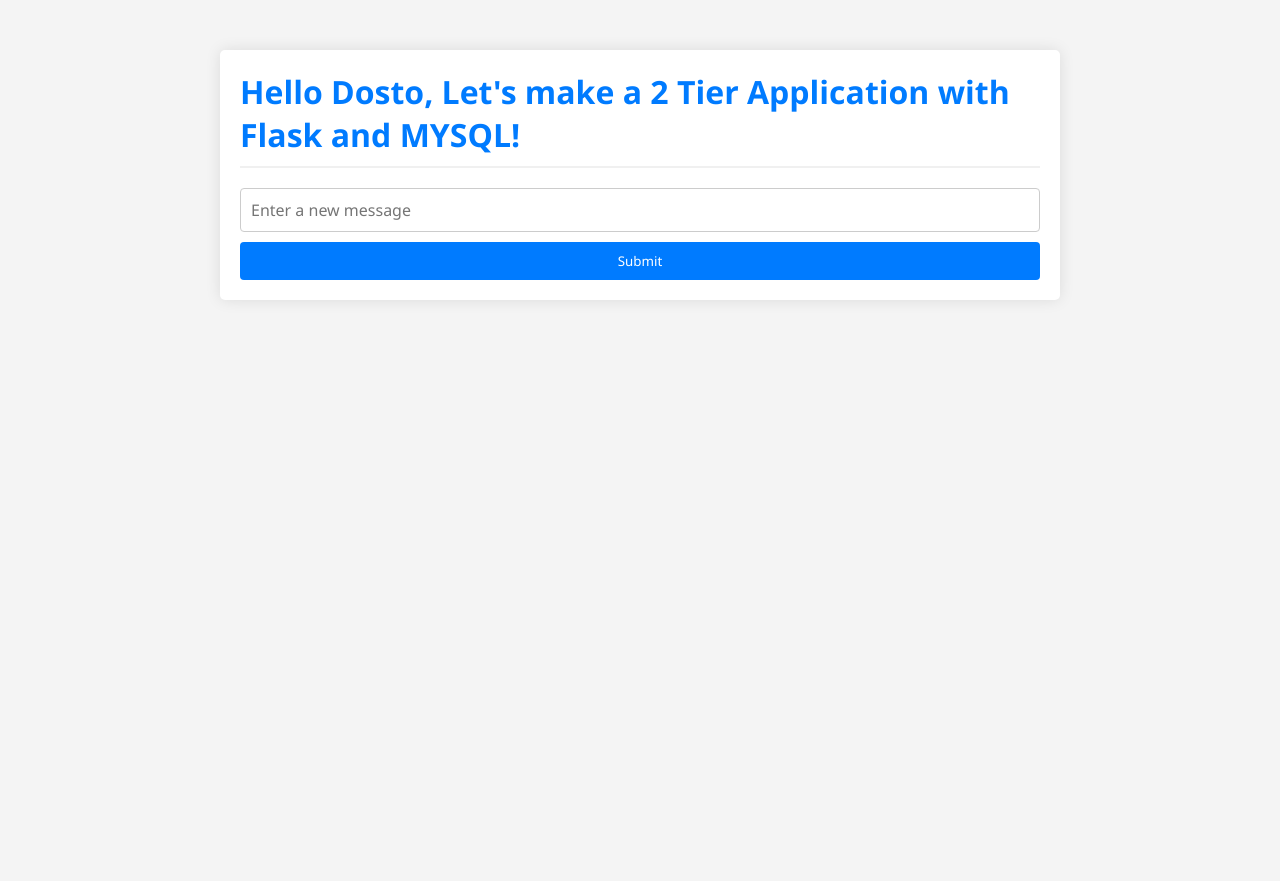
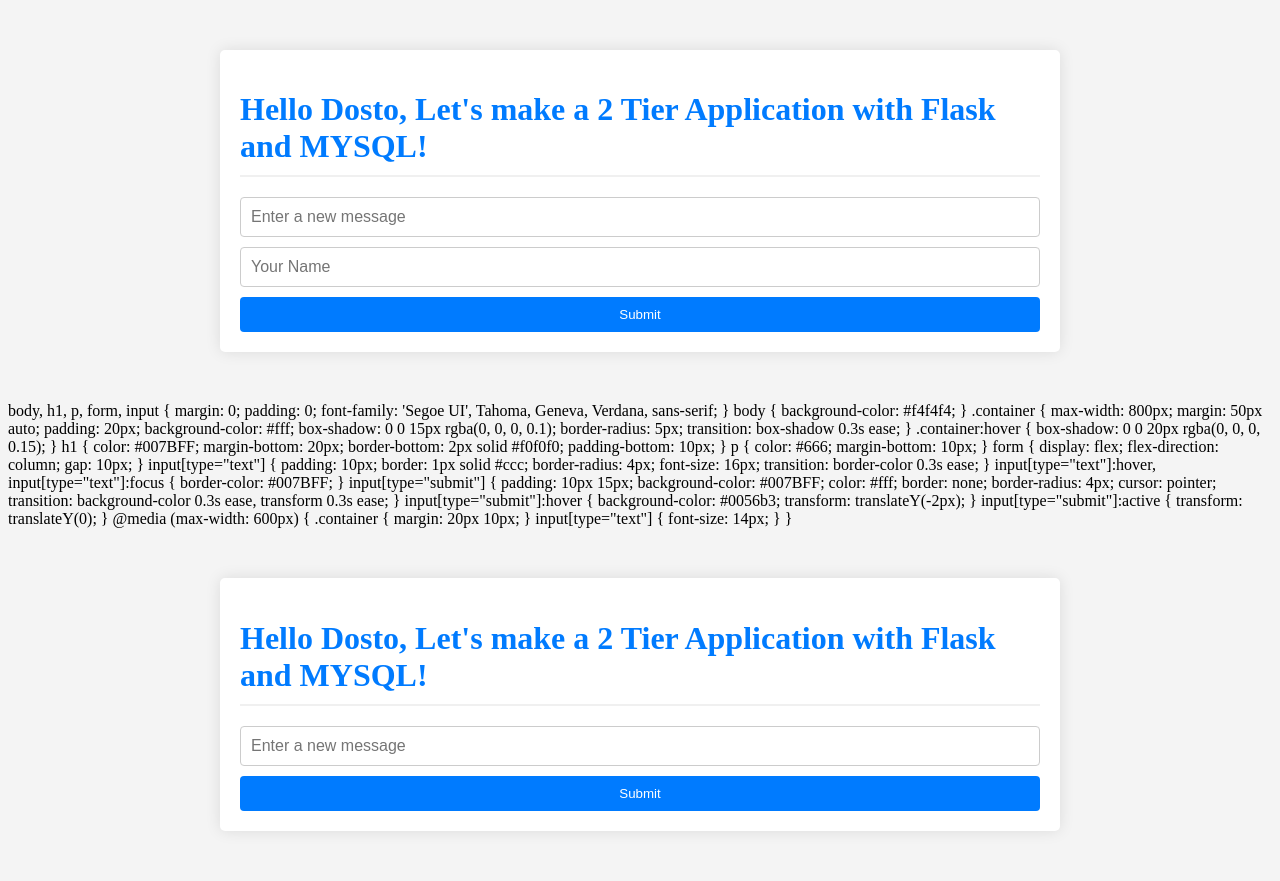
Before and after one commit to rohitutekar123/two-tier-application-using-docker, a Flask app: page / in a window 1280 px wide. Before the commit the page ends 280 px from the top, so only its background shows below. Run offline with Flask 2, Linux system fonts and the light colour scheme; data that the repository does not hold is empty; some libraries are stand-ins or nearby versions.

Commit message:
Update index.html

```diff
--- a/two-tier-flask-app-master/templates/index.html
+++ b/two-tier-flask-app-master/templates/index.html
@@ -5,7 +5,139 @@
     <meta charset="UTF-8">
     <meta name="viewport" content="width=device-width, initial-scale=1.0">
     <title>Flask App</title>
+    <style><!DOCTYPE html>
+<html lang="en">
+
+<head>
+    <meta charset="UTF-8">
+    <meta name="viewport" content="width=device-width, initial-scale=1.0">
+    <title>Flask App</title>
     <style>
+        body, h1, p, form, input {
+            margin: 0;
+            padding: 0;
+            font-family: 'Segoe UI', Tahoma, Geneva, Verdana, sans-serif;
+        }
+
+        body {
+            background-color: #f4f4f4;
+        }
+
+        .container {
+            max-width: 800px;
+            margin: 50px auto;
+            padding: 20px;
+            background-color: #fff;
+            box-shadow: 0 0 15px rgba(0, 0, 0, 0.1);
+            border-radius: 5px;
+            transition: box-shadow 0.3s ease;
+        }
+
+        .container:hover {
+            box-shadow: 0 0 20px rgba(0, 0, 0, 0.15);
+        }
+
+        h1 {
+            color: #007BFF;
+            margin-bottom: 20px;
+            border-bottom: 2px solid #f0f0f0;
+            padding-bottom: 10px;
+        }
+
+        .message {
+            margin-bottom: 10px;
+            padding: 10px;
+            background-color: #f0f0f0;
+            border-radius: 5px;
+            overflow-wrap: break-word; /* Wrap long messages */
+        }
+
+        .message .sender {
+            font-weight: bold;
+            color: #333;
+            margin-bottom: 5px;
+        }
+
+        .message .sender-details {
+            color: #888;
+            font-size: 14px;
+        }
+
+        .message .content {
+            color: #666;
+        }
+
+        form {
+            display: flex;
+            flex-direction: column;
+            gap: 10px;
+        }
+
+        input[type="text"] {
+            padding: 10px;
+            border: 1px solid #ccc;
+            border-radius: 4px;
+            font-size: 16px;
+            transition: border-color 0.3s ease;
+        }
+
+        input[type="text"]:hover, input[type="text"]:focus {
+            border-color: #007BFF;
+        }
+
+        input[type="submit"] {
+            padding: 10px 15px;
+            background-color: #007BFF;
+            color: #fff;
+            border: none;
+            border-radius: 4px;
+            cursor: pointer;
+            transition: background-color 0.3s ease, transform 0.3s ease;
+        }
+
+        input[type="submit"]:hover {
+            background-color: #0056b3;
+            transform: translateY(-2px);
+        }
+
+        input[type="submit"]:active {
+            transform: translateY(0);
+        }
+
+        @media (max-width: 600px) {
+            .container {
+                margin: 20px 10px;
+            }
+
+            input[type="text"] {
+                font-size: 14px;
+            }
+        }
+    </style>
+</head>
+
+<body>
+    <div class="container">
+        <h1>Hello Dosto,
+            Let's make a 2 Tier Application with Flask and MYSQL!</h1>
+        {% for message in messages %}
+            <div class="message">
+                <p class="sender">{{ message[1] }}</p>
+                <p class="sender-details">Details: {{ message[2] }}</p> <!-- Display additional details or name here -->
+                <p class="content">{{ message[0] }}</p>
+            </div>
+        {% endfor %}
+
+        <form action="/submit" method="post">
+            <input type="text" name="new_message" placeholder="Enter a new message">
+            <input type="text" name="sender_name" placeholder="Your Name"> <!-- Add a field for sender's name -->
+            <input type="submit" value="Submit">
+        </form>
+    </div>
+</body>
+
+</html>
+
         body, h1, p, form, input {
             margin: 0;
             padding: 0;
```
